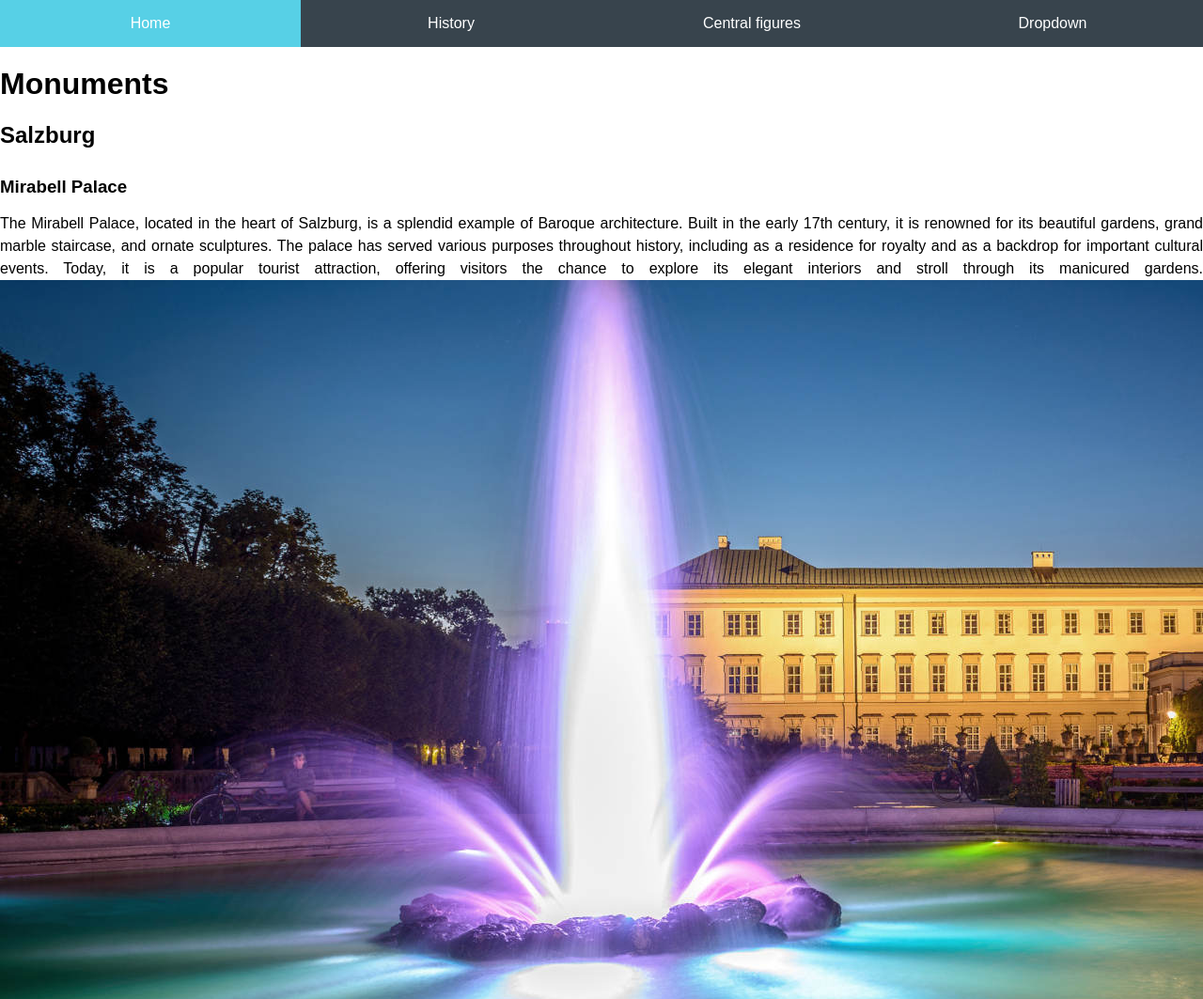
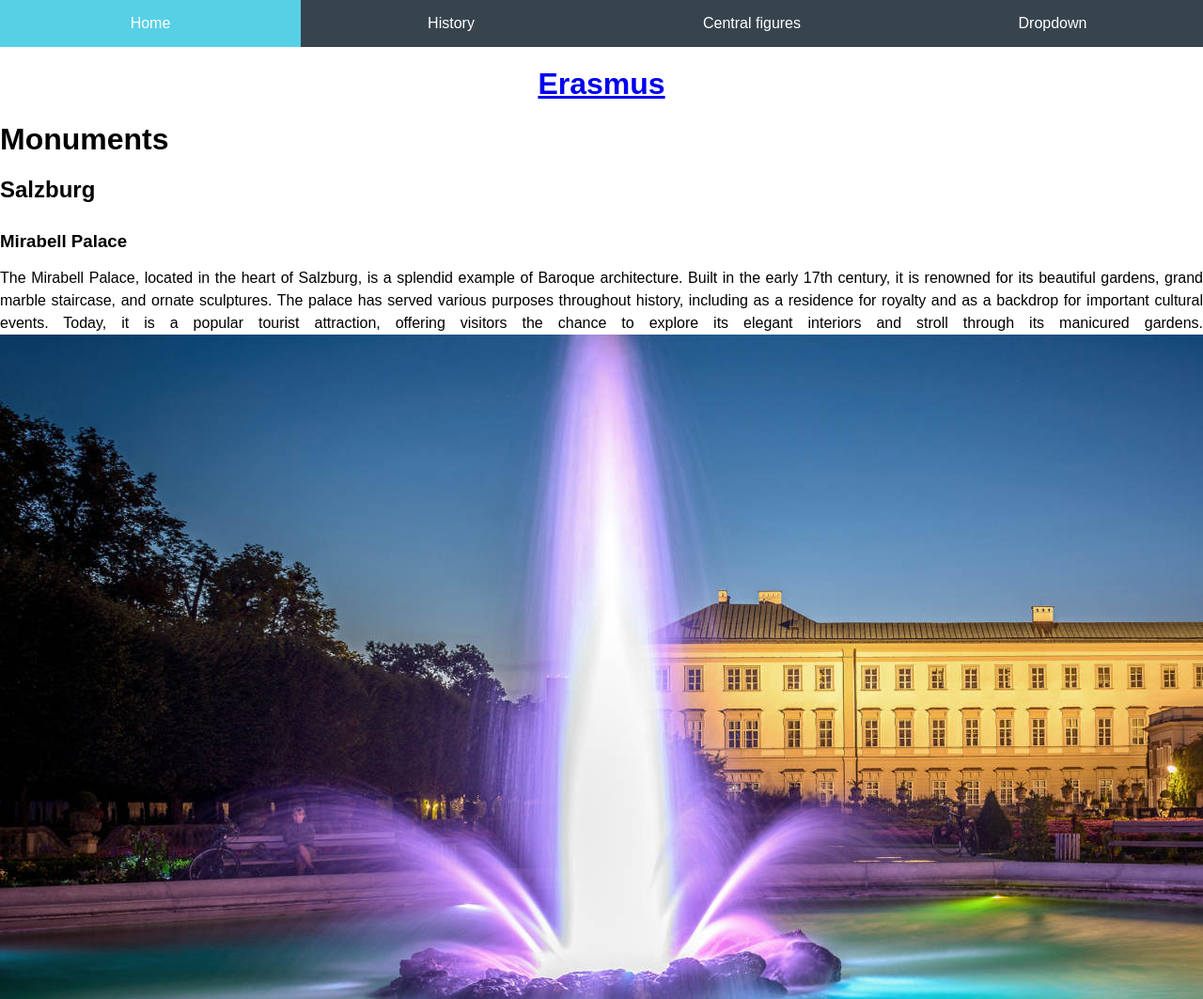
Before and after one commit to ErasmusPlus24/SalzburgProjekt, a plain HTML site: page SalzburgProjekt-main/SalzburgProjekt-group1/group1/Monuments.html in a window 1280 px wide. Shown: the top 1063 px of the page at 94% size. Drawn offline with Linux system fonts and the light colour scheme.

Commit message:
Update Monuments.html
index added

```diff
--- a/SalzburgProjekt-main/SalzburgProjekt-group1/group1/Monuments.html
+++ b/SalzburgProjekt-main/SalzburgProjekt-group1/group1/Monuments.html
@@ -20,6 +20,7 @@
 
             </div>
     </ul>
+    <h1 class="titles"><a href="/SalzburgProjekt-main/main/index.html">Erasmus</a></h1>
 
     <h1>Monuments</h1>
 
```
